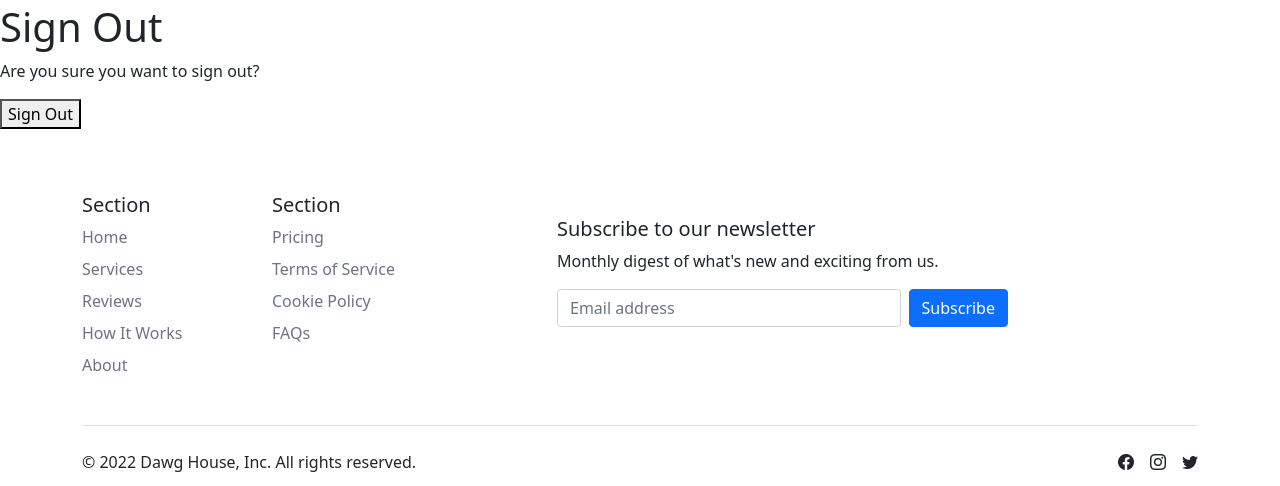
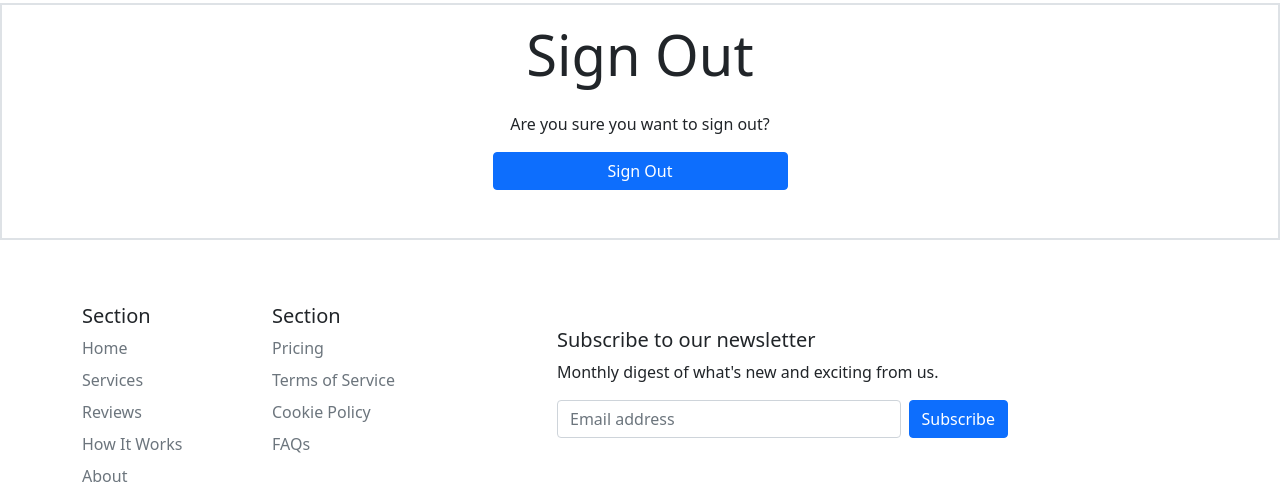
Before and after one commit to Colm1711/dawg_house, a Django app: page /accounts/logout/ in a window 1280 px wide. Shown: the part 85-571 px from the top of the page. Run offline with Django 3.2, Linux system fonts and the light colour scheme; the visitor is signed in with stand-in values (Sample User, id 1); some libraries are stand-ins or nearby versions.

Commit message:
add custom layout styling to logout screen

```diff
--- a/templates/allauth/account/logout.html
+++ b/templates/allauth/account/logout.html
@@ -5,17 +5,26 @@
 {% block head_title %}{% trans "Sign Out" %}{% endblock %}
 
 {% block content %}
-<h1>{% trans "Sign Out" %}</h1>
+<div class="border border-2">
+  <h1 class="display-4 text-center py-3">{% trans "Sign Out" %}</h1>
 
+  <div class="pb-5">
+    <div class="text-center">
       <p>{% trans 'Are you sure you want to sign out?' %}</p>
-
+    </div>
+    <div class="container col-md-3">
       <form method="post" action="{% url 'account_logout' %}">
         {% csrf_token %}
         {% if redirect_field_value %}
         <input type="hidden" name="{{ redirect_field_name }}" value="{{ redirect_field_value }}"/>
         {% endif %}
-  <button type="submit">{% trans 'Sign Out' %}</button>
+        <div class="container">
+          <div class="row text-center">
+            <button type="submit" class="primaryAction btn btn-primary">{% trans 'Sign Out' %}</button>
+          </div>
+        </div>
       </form>
-
-
+    </div>
+  </div>
+</div>
 {% endblock %}
```
Lines whose indentation alone changed are shown as unchanged.
